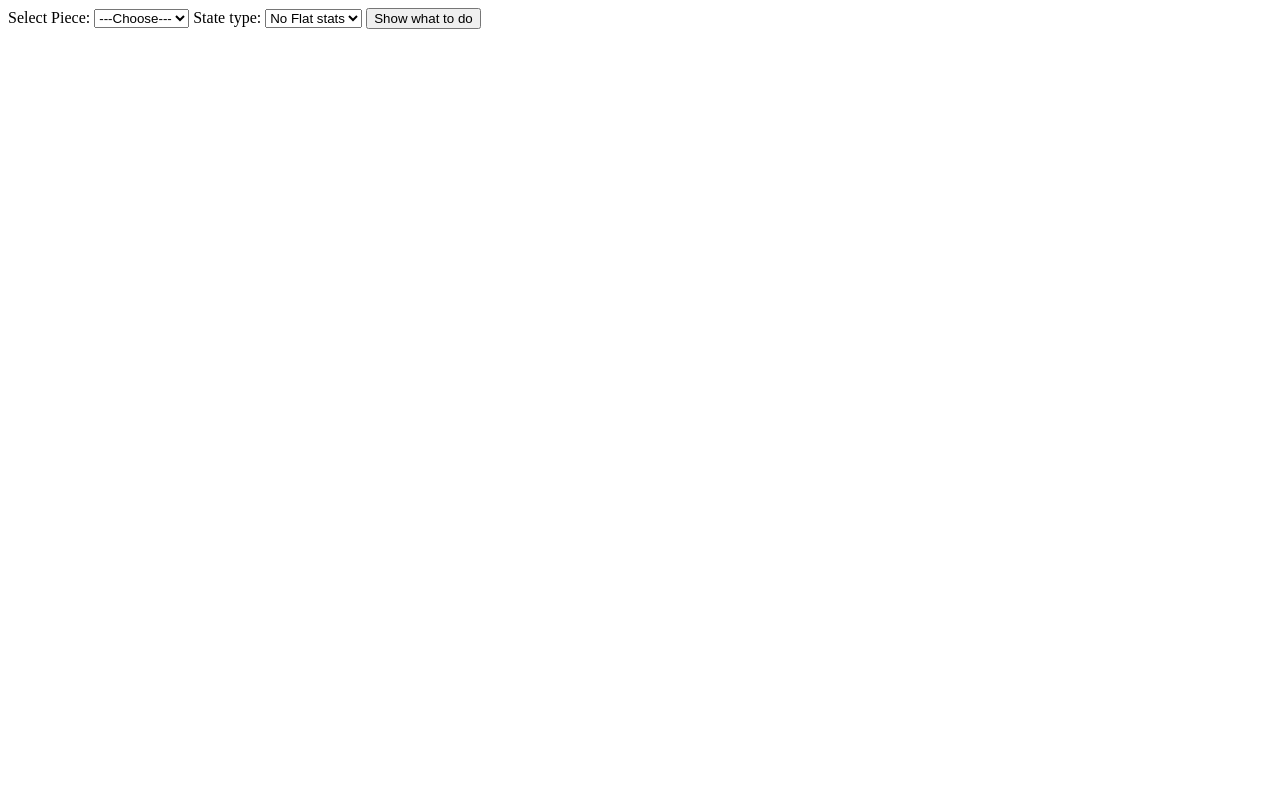
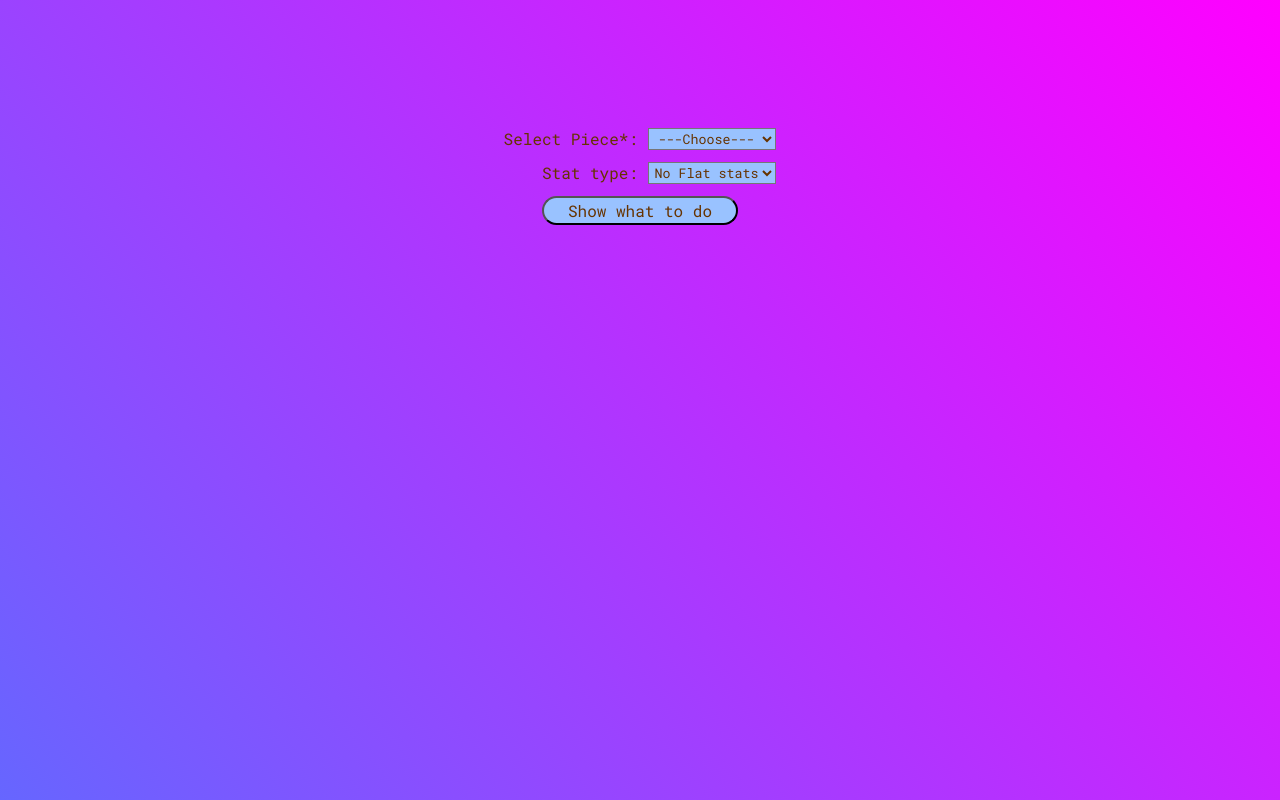
Before and after one commit to Ashish-Krishna-K/genshin-artifact-quick-analysis, a plain HTML site: page index.html in a window 1280 px wide. Drawn offline with Linux system fonts and the light colour scheme.

Commit message:
Adds styling; ready to publish.

```diff
--- a/index.html
+++ b/index.html
@@ -11,7 +11,8 @@
 <body>
 
     <form action="#" id="get-data">
-        <label for="piece">Select Piece:</label>
+        <div id="piece-container" class="container">
+            <label for="piece">Select Piece*:</label>
             <select name="piece" id="piece">
                 <option value="default">---Choose---</option>
                 <option value="flower">Flower</option>
@@ -20,8 +21,10 @@
                 <option value="goblet">Goblet</option>
                 <option value="circlet">Circlet</option>
             </select>
+        </div>
 
-        <label for="type">State type:</label>
+        <div id="stat-container" class="container">
+            <label for="type">Stat type:</label>
             <select name="type" id="type">
                 <option value="0">No Flat stats</option>
                 <option value="1">1 Flat stat</option>
@@ -30,13 +33,12 @@
                 <option value="4">4 Flat stat</option>
                 <option value="crits">Double-Crits</option>
             </select>
+        </div>
 
         <button type="button">Show what to do</button>
     </form>
 
     <h1 id="display-result"></h1>
 
-
-
 </body>
 </html>
--- a/index.js
+++ b/index.js
@@ -5,7 +5,8 @@ const displayResult = document.querySelector('#display-result')
 
 const results = {
     keep: 'Keep this artifact',
-    trash: 'Destroy this artifact'
+    trash: 'Destroy this artifact',
+    defaultPiece: 'Please select a piece',
 }
 
 btn.addEventListener('click', function(){
@@ -19,6 +20,10 @@ btn.addEventListener('click', function(){
 
 
 function determineWorth(piece, type) {
+
+    if (piece === 'default') {
+        return results.defaultPiece;
+    }
 
     if (type === 'crits') {
         return results.keep;
--- a/style.css
+++ b/style.css
@@ -0,0 +1,69 @@
+@import url('https://fonts.googleapis.com/css2?family=Roboto+Mono&display=swap');
+
+* {
+    margin: 0;
+    padding: 0;
+}
+
+html, body {
+    width: 100%;
+    height: 100%;
+}
+
+body {
+    display: flex;
+    flex-direction: column;
+    align-items: center;
+
+    gap: 1rem;
+    font-family: 'Roboto Mono', monospace;
+
+    background: linear-gradient(50deg, rgba(102, 102, 255, 1),rgba(255, 0, 255, 1));
+
+    color: #663300;
+}
+
+
+#get-data {
+    display: flex;
+    flex-direction: column;
+    gap: 12px;
+
+    font-size: 1rem;
+    margin-top: 5rem;
+    padding: 3rem;
+}
+
+.container {
+    display: grid;
+    grid-template-columns: 1fr 1fr;
+    gap: 4px;
+
+    justify-items: flex-end;
+}
+
+#display-result {
+    flex: 1;
+    font-size: 20px;
+}
+
+select {
+    font-family: inherit;
+    color: inherit;
+    background-color:#99c2ff;
+    text-align: center;
+    width: 8rem;
+}
+
+button {
+    align-self: center;
+    font-size: 1rem;
+
+    font-family: inherit;
+    color: inherit;
+
+    padding: 2px 24px;
+    border-radius: 50px;
+
+    background-color: #99c2ff;
+}
```
Lines whose indentation alone changed are shown as unchanged.
